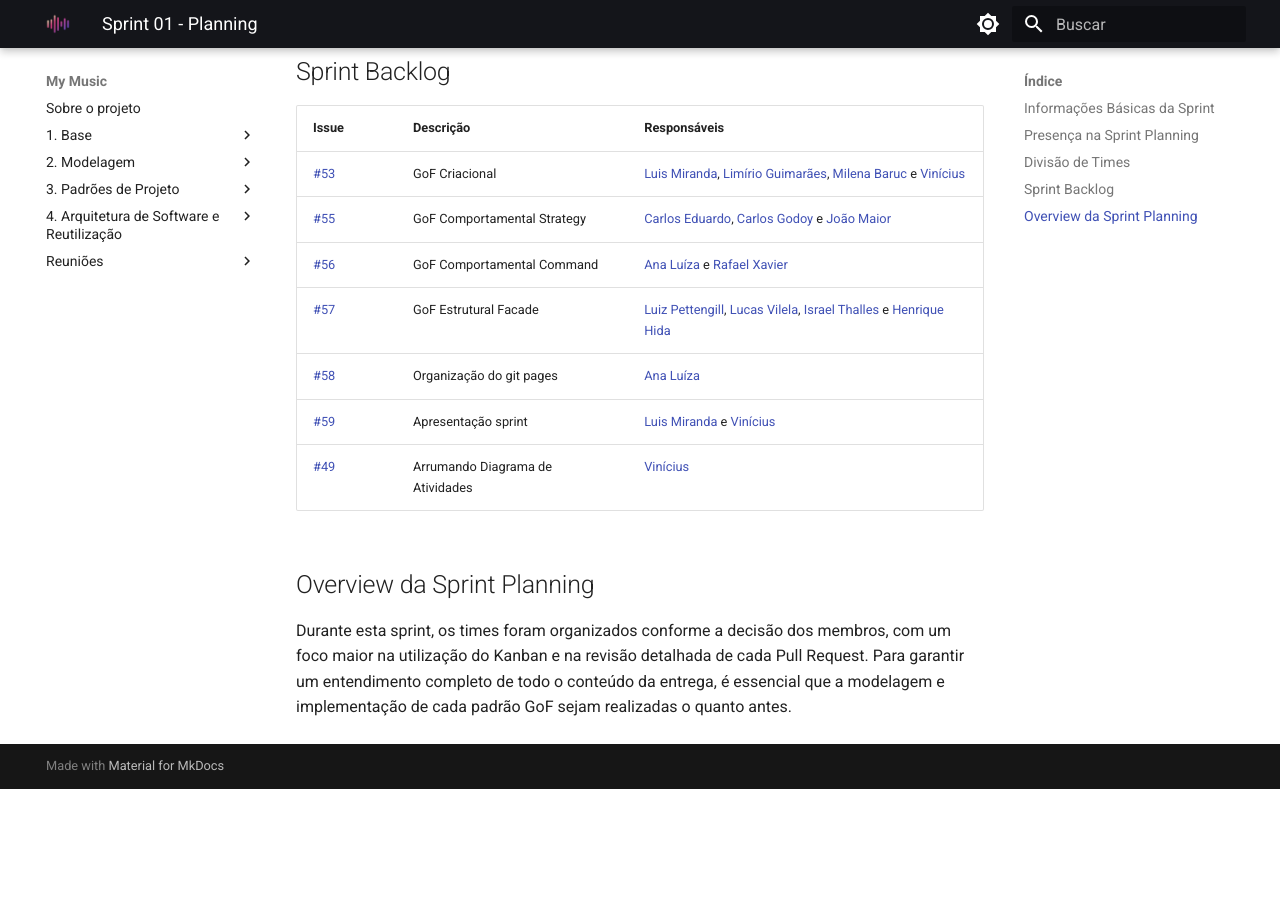
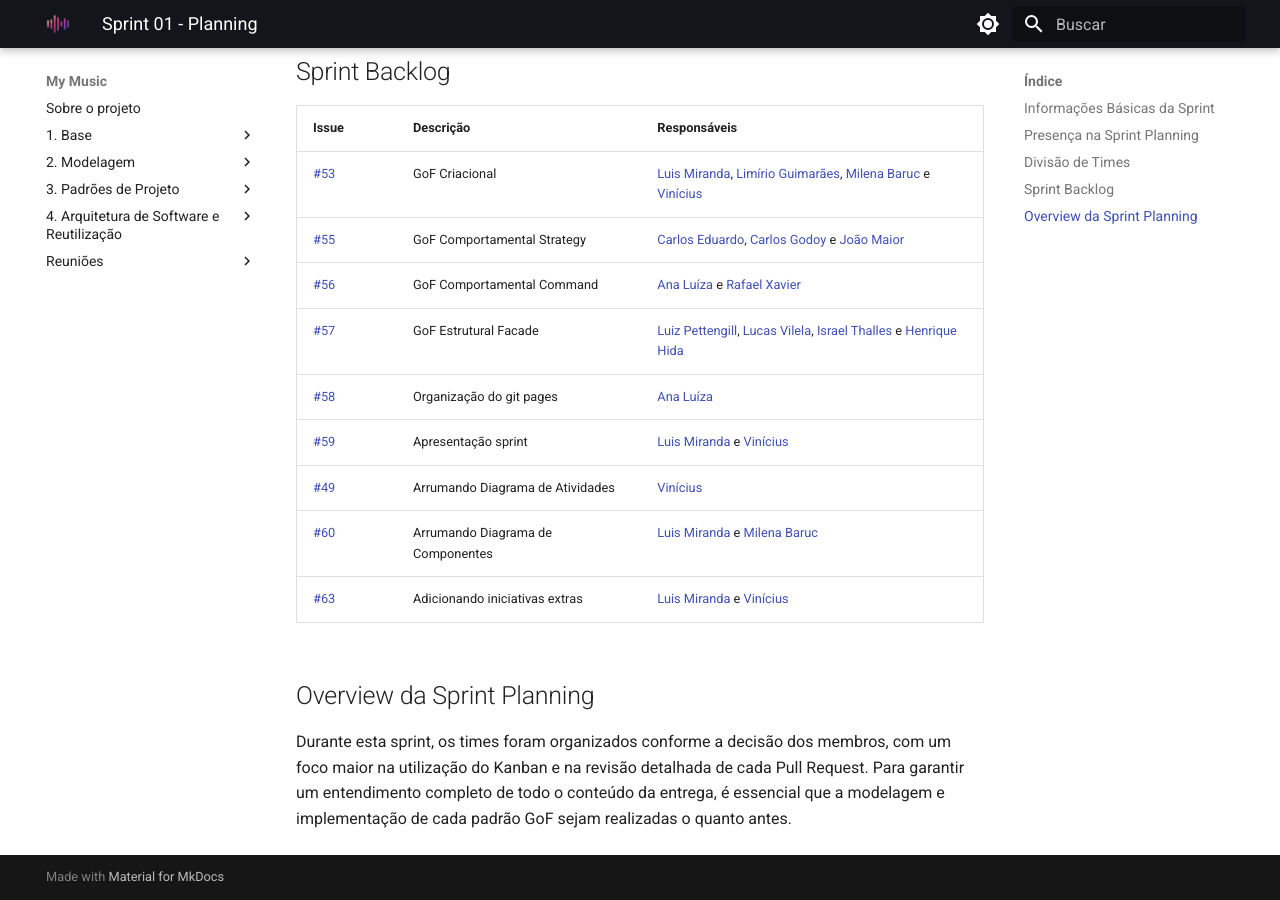
Before and after one commit to UnBArqDsw2024-1/2024.1_G2_My_Music, an MkDocs documentation site: the page built from docs/Sprints/Sprint1/SprintPlanning1.md, in a window 1280 px wide and 900 px high, scrolled down 1445 px. Built offline with MkDocs 1.6.1 and Material for MkDocs 9.7.7, drawn with Linux system fonts in a browser that asks for light colours; before the commit the page ends 2234 px from its top, so only the background shows below that.

Commit message:
att: atualizando os sprints

```diff
--- a/docs/Sprints/Sprint1/SprintPlanning1.md
+++ b/docs/Sprints/Sprint1/SprintPlanning1.md
@@ -45,7 +45,9 @@ A Sprint Planning foi realizada na segunda-feira, dia 08/07/2024 às 10h, após
 | [#57](https://github.com/UnBArqDsw2024-1/2024.1_G2_My_Music/issues/57)   | GoF Estrutural Facade         | [Luiz Pettengill](https://github.com/LuizPettengill), [Lucas Vilela](https://github.com/Lucas-AV), [Israel Thalles](https://github.com/IsraelThalles) e [Henrique Hida](https://github.com/HenriqueHida)            |
 | [#58](https://github.com/UnBArqDsw2024-1/2024.1_G2_My_Music/issues/58)   | Organização do git pages         | [Ana Luíza](https://github.com/analuizargds)            |
 | [#59](https://github.com/UnBArqDsw2024-1/2024.1_G2_My_Music/issues/59)   | Apresentação sprint         |  [Luis Miranda](https://github.com/LuisMiranda10) e  [Vinícius](https://github.com/yabamiah)          |
-| [#49](https://github.com/UnBArqDsw2024-1/2024.1_G2_My_Music/issues/49)    | Arrumando Diagrama de Atividades         | [Vinícius](https://github.com/yabamiah)      |       |
+| [#49](https://github.com/UnBArqDsw2024-1/2024.1_G2_My_Music/issues/49)    | Arrumando Diagrama de Atividades         | [Vinícius](https://github.com/yabamiah)      |
+| [#60](https://github.com/UnBArqDsw2024-1/2024.1_G2_My_Music/issues/60) | Arrumando Diagrama de Componentes | [Luis Miranda](https://github.com/LuisMiranda10) e [Milena Baruc](https://github.com/MilenaBaruc) |
+| [#63](https://github.com/UnBArqDsw2024-1/2024.1_G2_My_Music/pull/63) | Adicionando iniciativas extras | [Luis Miranda](https://github.com/LuisMiranda10) e  [Vinícius](https://github.com/yabamiah) |
 
 ## Overview da Sprint Planning
 
```
Also changed, not shown: docs/Sprints/Sprint1/SprintReview1.md (+2 -0 lines).
